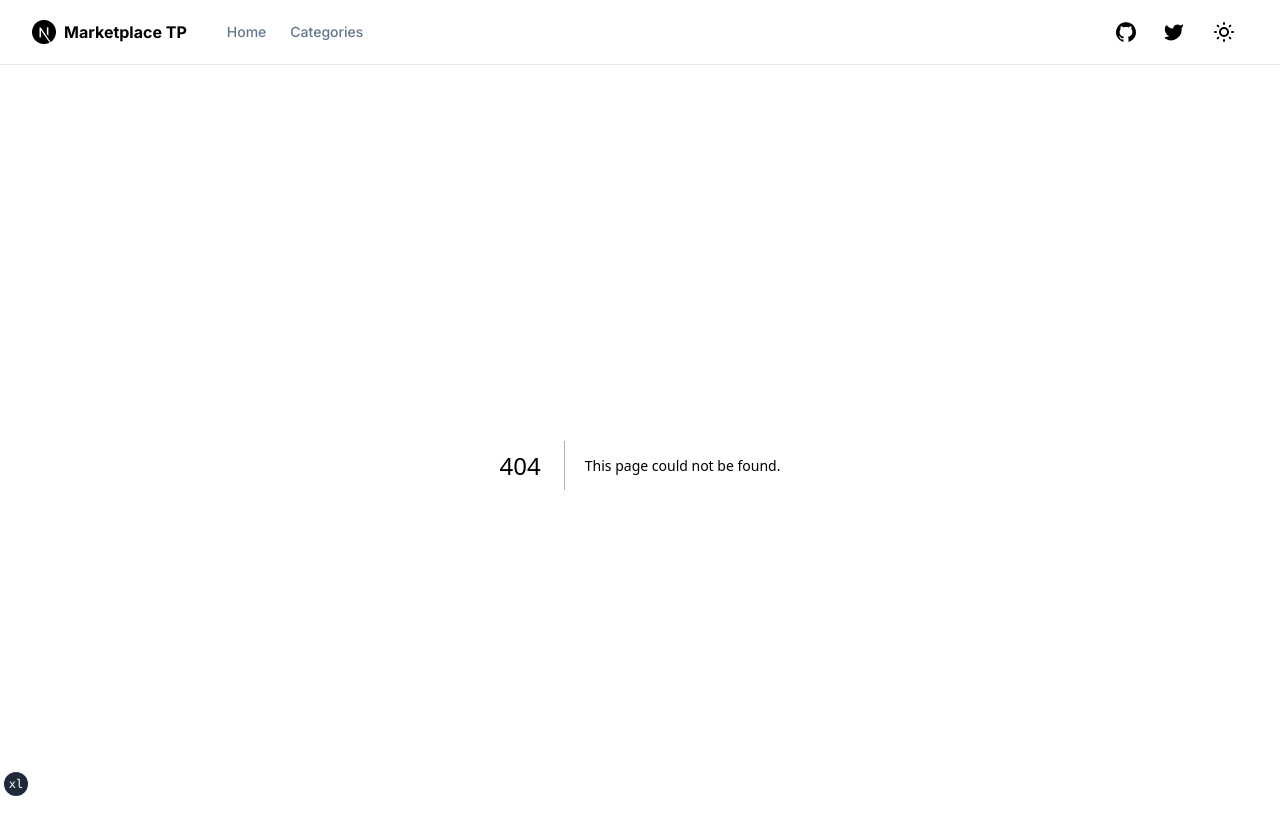
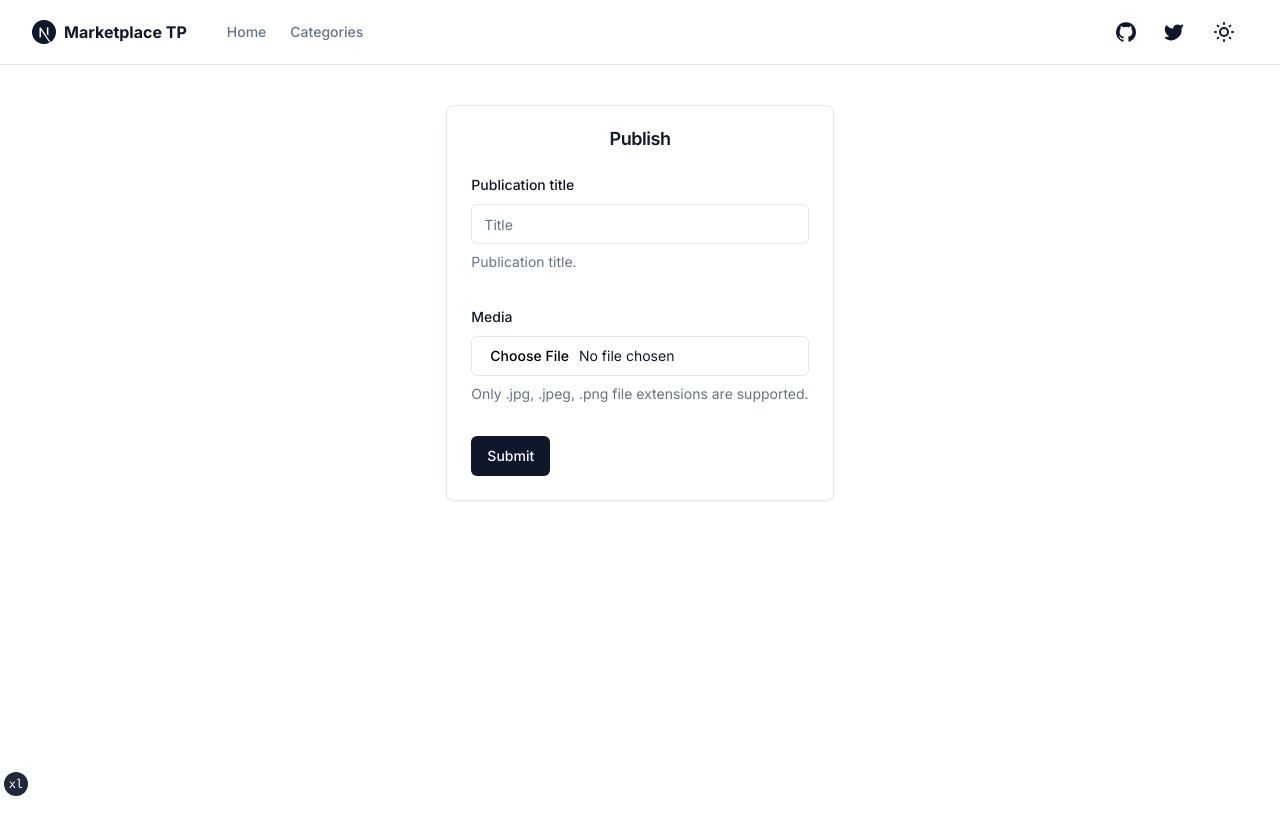
Before and after one commit to emilianorios1/asdasd, a Next.js app: page /publish in a window 1280 px wide. Before the commit this address had no page. Shown: the top 834 px of the page. After the commit the page ends 800 px from the top, so only its background shows below. Built offline with nearby package versions, Linux system fonts and the light colour scheme.

Commit message:
feat: added publish page with console logs

```diff
--- /dev/null
+++ b/app/publish/form.tsx
@@ -0,0 +1,97 @@
+"use client"
+
+import { useTransition } from "react"
+import { useRouter } from "next/navigation"
+import { zodResolver } from "@hookform/resolvers/zod"
+import { useForm } from "react-hook-form"
+import * as z from "zod"
+
+import { Button } from "@/components/ui/button"
+import {
+  Form,
+  FormControl,
+  FormDescription,
+  FormField,
+  FormItem,
+  FormLabel,
+  FormMessage,
+} from "@/components/ui/form"
+import { Input } from "@/components/ui/input"
+
+
+const formSchema = z.object({
+  title: z.string().min(2, {
+    message: "Username must be at least 2 characters.",
+  }),
+  photo: z.instanceof(File)
+})
+
+export function PublishForm() {
+  const router = useRouter()
+  // 1. Define your form.
+  const form = useForm<z.infer<typeof formSchema>>({
+    resolver: zodResolver(formSchema),
+    defaultValues: {
+      title: "",
+      photo: new File([], "")
+    },
+  })
+
+  // 2. Define a submit handler.
+  async function onSubmit(values: z.infer<typeof formSchema>) {
+    // Do something with the form values.
+    // ✅ This will be type-safe and validated.
+    //await fetch(process.env.NEXT_PUBLIC_API_BASE_URL + "/api/categories", {
+      //method: "POST",
+      //headers: { "Content-Type": "application/json" },
+      //body: JSON.stringify(values),
+    //})
+    console.log(values)
+
+    router.refresh()
+  }
+
+  return (
+    <Form {...form}>
+      <form onSubmit={form.handleSubmit(onSubmit)} className="space-y-8">
+        <FormField
+          control={form.control}
+          name="title"
+          render={({ field }) => (
+            <FormItem>
+              <FormLabel>Publication title</FormLabel>
+              <FormControl>
+                <Input placeholder="Title" {...field} />
+              </FormControl>
+              <FormDescription>
+                Publication title.
+              </FormDescription>
+              <FormMessage />
+            </FormItem>
+          )}
+        />
+        <FormField
+          control={form.control}
+          name="photo"
+          render={({ field }) => (
+            <FormItem>
+              <FormLabel>Media</FormLabel>
+              <FormControl>
+                <Input
+                  accept=".jpg, .jpeg, .png,"
+                  type="file"
+                  required
+                />
+              </FormControl>
+              <FormDescription>
+                Only .jpg, .jpeg, .png file extensions are supported.
+              </FormDescription>
+              <FormMessage />
+            </FormItem>
+          )}
+          />
+        <Button type="submit">Submit</Button>
+      </form>
+    </Form>
+  )
+}
--- /dev/null
+++ b/app/publish/page.tsx
@@ -0,0 +1,24 @@
+import {
+  Card,
+  CardContent,
+  CardHeader,
+  CardTitle,
+} from "@/components/ui/card"
+import { PublishForm } from "@/app/publish/form"
+
+export default function PublishPage() {
+  return (
+    <div>
+      <div className="mt-10 flex justify-center">
+        <Card>
+          <CardHeader className="items-center">
+            <CardTitle>Publish</CardTitle>
+          </CardHeader>
+          <CardContent>
+            <PublishForm></PublishForm>
+          </CardContent>
+        </Card>
+      </div>
+    </div>
+  )
+}
```
